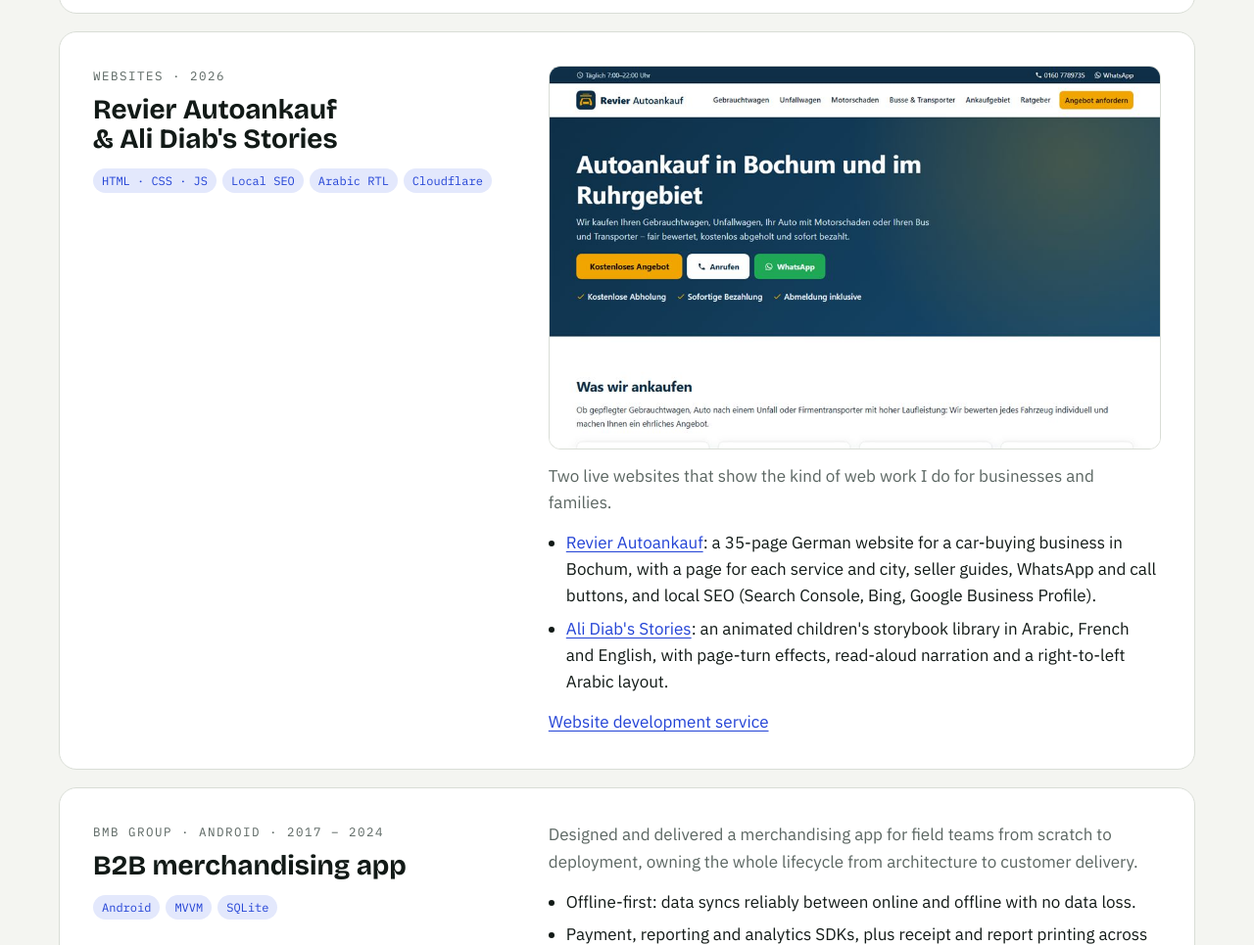
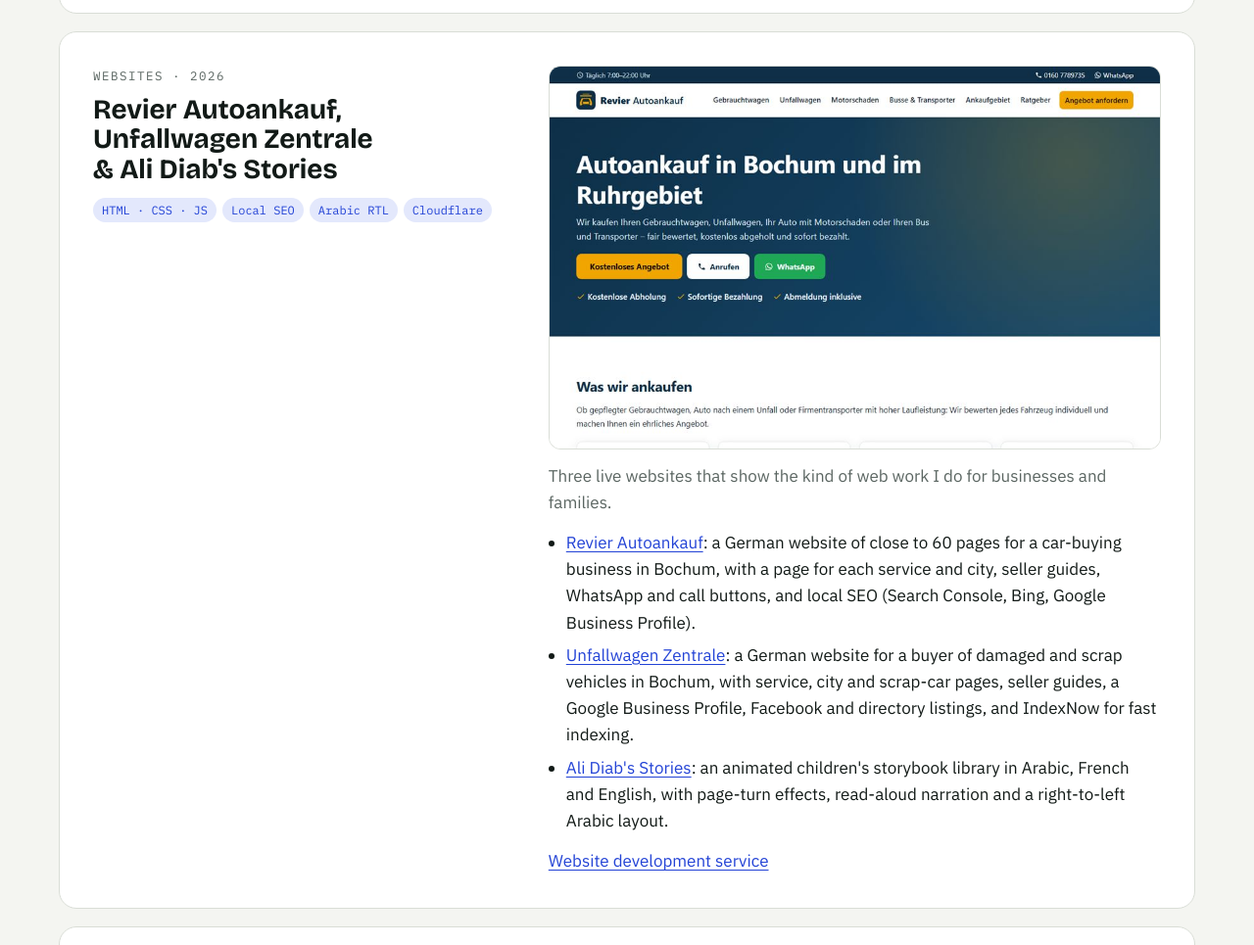
Before and after one commit to ahmadhlahib/ahmadhlahib.github.io, a plain HTML site: page index.html in a window 1280 px wide. Shown: the part 7914-8879 px from the top of the page at 98% size. Drawn offline with nearby package versions, Linux system fonts and the light colour scheme.

Commit message:
Add Unfallwagen Zentrale website to the portfolio (EN + AR)
Co-Authored-By: Claude Opus 5.5 <noreply@anthropic.com>
Claude-Session: https://claude.ai/code/session_018mT4KQbnyqyqY2NBXimoCR

```diff
--- a/index.html
+++ b/index.html
@@ -966,14 +966,15 @@ footer { align-items: center; }
       <article class="case">
         <div class="case-meta">
           <span class="eyebrow">Websites · 2026</span>
-          <h3>Revier Autoankauf &amp; Ali Diab's Stories</h3>
+          <h3>Revier Autoankauf, Unfallwagen Zentrale &amp; Ali Diab's Stories</h3>
           <div class="tags"><span class="tag">HTML · CSS · JS</span><span class="tag">Local SEO</span><span class="tag">Arabic RTL</span><span class="tag">Cloudflare</span></div>
         </div>
         <div class="case-body">
           <div class="shot-wrap"><img class="shot" src="assets/work-revier-autoankauf.jpg" width="960" height="600" loading="lazy" alt="Homepage of Revier Autoankauf, a car-buying business website in Bochum, Germany"></div>
-          <p>Two live websites that show the kind of web work I do for businesses and families.</p>
+          <p>Three live websites that show the kind of web work I do for businesses and families.</p>
           <ul>
-            <li><a href="https://revier-autoankauf.de/" target="_blank" rel="noopener">Revier Autoankauf</a>: a 35-page German website for a car-buying business in Bochum, with a page for each service and city, seller guides, WhatsApp and call buttons, and local SEO (Search Console, Bing, Google Business Profile).</li>
+            <li><a href="https://revier-autoankauf.de/" target="_blank" rel="noopener">Revier Autoankauf</a>: a German website of close to 60 pages for a car-buying business in Bochum, with a page for each service and city, seller guides, WhatsApp and call buttons, and local SEO (Search Console, Bing, Google Business Profile).</li>
+            <li><a href="https://unfallwagen-zentrale.de/" target="_blank" rel="noopener">Unfallwagen Zentrale</a>: a German website for a buyer of damaged and scrap vehicles in Bochum, with service, city and scrap-car pages, seller guides, a Google Business Profile, Facebook and directory listings, and IndexNow for fast indexing.</li>
             <li><a href="/ali-diab/" target="_blank" rel="noopener">Ali Diab's Stories</a>: an animated children's storybook library in Arabic, French and English, with page-turn effects, read-aloud narration and a right-to-left Arabic layout.</li>
           </ul>
           <p><a href="/website-developer-lebanon/">Website development service</a></p>
```
Also changed, not shown: ar/index.html (+1 -1 lines), ar/website-developer-lebanon/index.html (+1 -1 lines), website-developer-lebanon/index.html (+1 -1 lines), assets/work-unfallwagen-zentrale.jpg (added), llms.txt.
